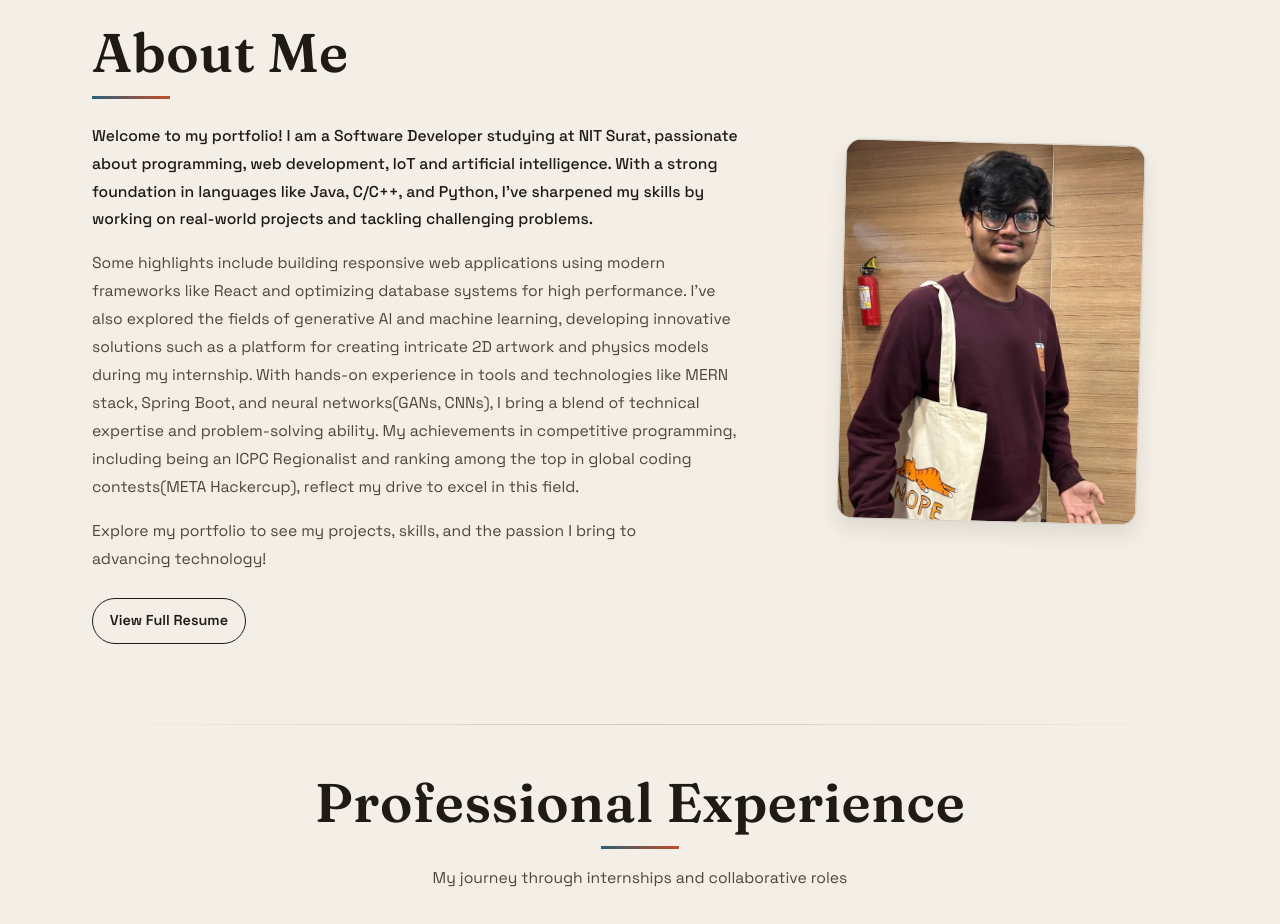
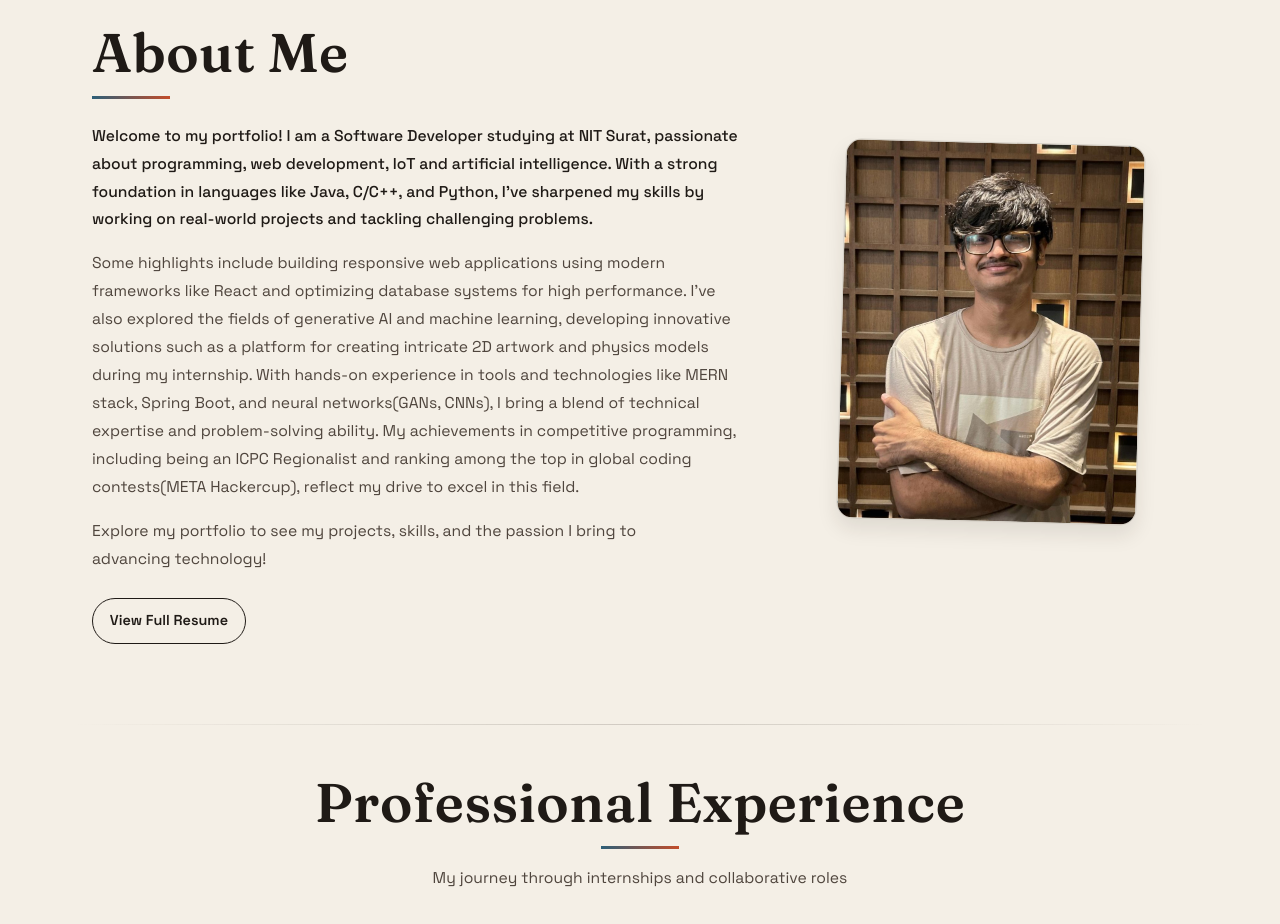
Before and after one commit to parthDOOM/Portfolio, a React (Create React App) app: page / in a window 1280 px wide. Shown: the part 860-1784 px from the top of the page. Built offline with nearby package versions, Linux system fonts and the light colour scheme; no server answers.

Commit message:
photo change

```diff
--- a/src/data/portfolioData.ts
+++ b/src/data/portfolioData.ts
@@ -7,7 +7,7 @@ export const personalInfo = {
   bio: "Welcome to my portfolio! I am a Software Developer studying at NIT Surat, passionate about programming, web development, IoT and artificial intelligence. With a strong foundation in languages like Java, C/C++, and Python, I've sharpened my skills by working on real-world projects and tackling challenging problems.",
   fullBio: "Some highlights include building responsive web applications using modern frameworks like React and optimizing database systems for high performance. I've also explored the fields of generative AI and machine learning, developing innovative solutions such as a platform for creating intricate 2D artwork and physics models during my internship. With hands-on experience in tools and technologies like MERN stack, Spring Boot, and neural networks(GANs, CNNs), I bring a blend of technical expertise and problem-solving ability. My achievements in competitive programming, including being an ICPC Regionalist and ranking among the top in global coding contests(META Hackercup), reflect my drive to excel in this field.",
   resumeUrl: "/assets/ParthivJasoliya-2026-SDE.pdf",
-  profileImage: "/assets/self1.jpg"
+  profileImage: "/assets/self.jpeg"
 };
 
 export const skills: Skill[] = [
```
Also changed, not shown: public/assets/self.jpeg (added), public/assets/self1.jpg (deleted).
